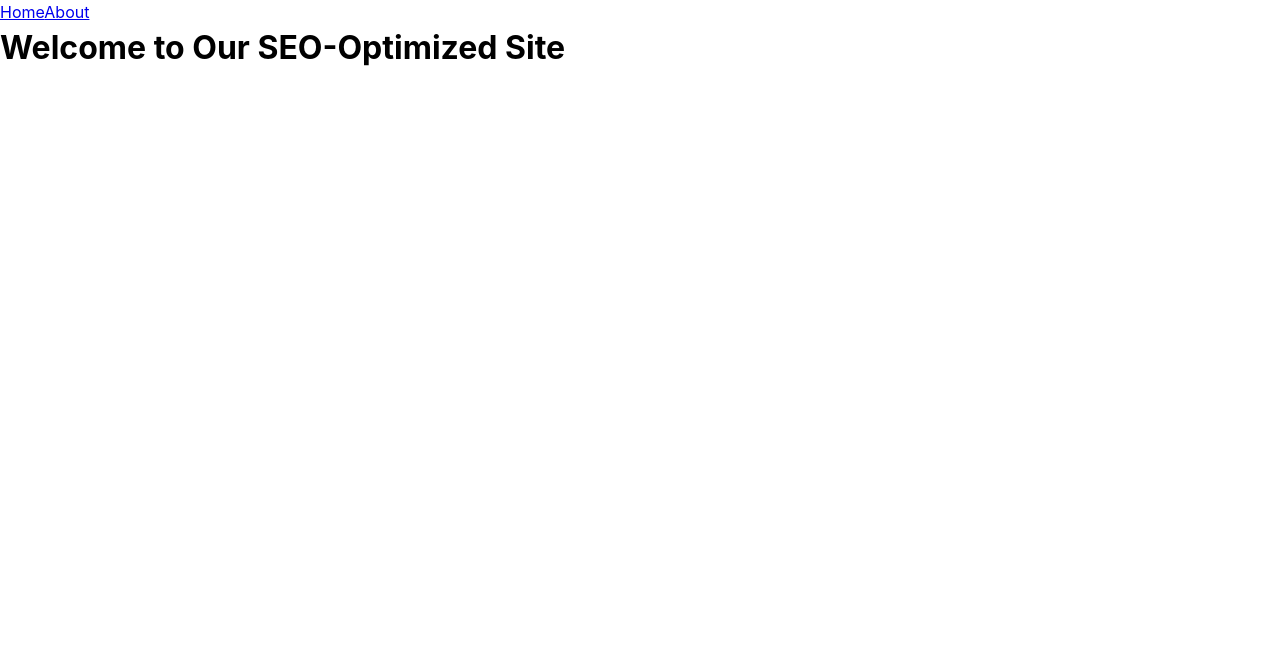
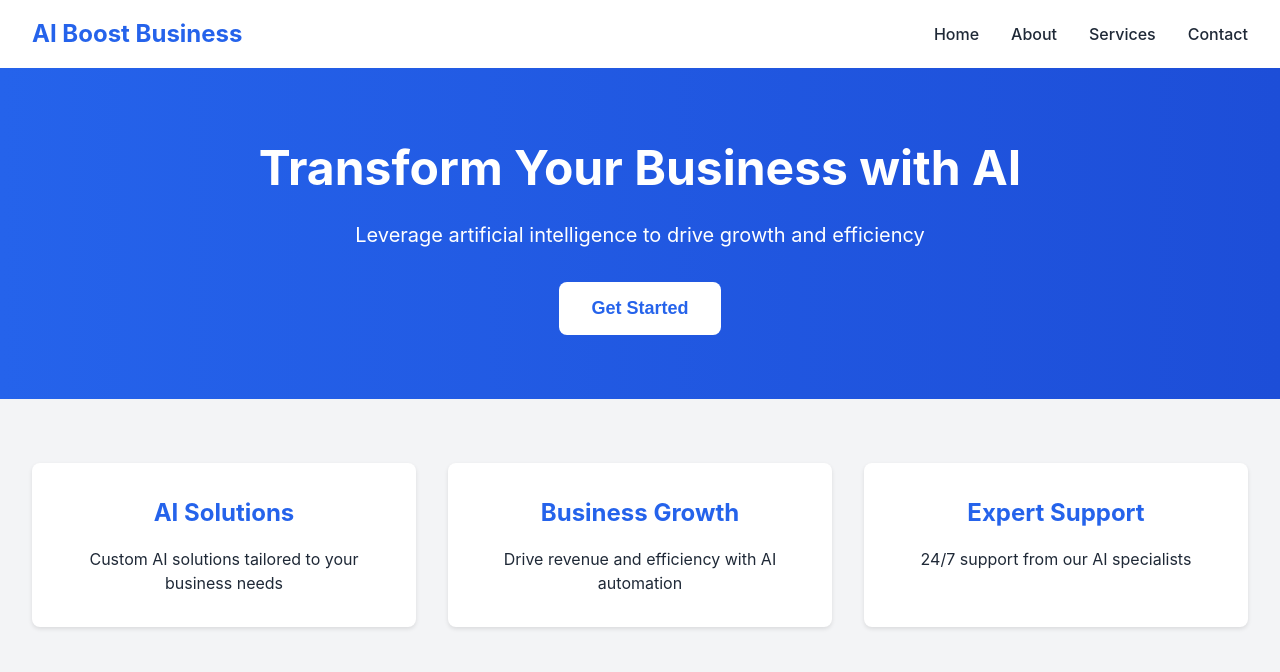
Before and after one commit to AIBusinessBoost/AI-SEO-TEST, a React (Vite) app: page / in a window 1280 px wide. Shown: the top 672 px of the page. Built offline with nearby package versions, Linux system fonts and the light colour scheme.

Commit message:
Initial commit

```diff
--- a/index.html
+++ b/index.html
@@ -4,8 +4,7 @@
     <meta charset="UTF-8" />
     <link rel="icon" type="image/svg+xml" href="/vite.svg" />
     <meta name="viewport" content="width=device-width, initial-scale=1.0" />
-    <meta name="description" content="SEO-optimized React application" />
-    <title>SEO React App</title>
+    <title>AI Boost Business</title>
   </head>
   <body>
     <div id="root"></div>
--- a/src/components/Layout.jsx
+++ b/src/components/Layout.jsx
@@ -1,8 +1,23 @@
-import React from 'react';
-import { Outlet } from 'react-router-dom'
-import Navigation from './Navigation'
+import React, { useEffect } from 'react';
+import { Outlet } from 'react-router-dom';
+import Navigation from './Navigation';
 
 export default function Layout() {
+  useEffect(() => {
+    // Initialize Tawk.to chat widget
+    var Tawk_API = window.Tawk_API || {};
+    var Tawk_LoadStart = new Date();
+    (function(){
+      var s1 = document.createElement("script");
+      var s0 = document.getElementsByTagName("script")[0];
+      s1.async = true;
+      s1.src = 'https://embed.tawk.to/YOUR_TAWK_ID/default';
+      s1.charset = 'UTF-8';
+      s1.setAttribute('crossorigin','*');
+      s0.parentNode.insertBefore(s1,s0);
+    })();
+  }, []);
+
   return (
     <>
       <Navigation />
@@ -10,5 +25,5 @@ export default function Layout() {
         <Outlet />
       </main>
     </>
-  )
+  );
 }
--- a/src/components/Navigation.jsx
+++ b/src/components/Navigation.jsx
@@ -1,11 +1,18 @@
 import React from 'react';
-import { Link } from 'react-router-dom'
+import { Link } from 'react-router-dom';
 
 export default function Navigation() {
   return (
-    <nav>
-      <Link to="/">Home</Link>
-      <Link to="/about">About</Link>
+    <nav className="main-nav">
+      <div className="logo">
+        <Link to="/">AI Boost Business</Link>
+      </div>
+      <div className="nav-links">
+        <Link to="/">Home</Link>
+        <Link to="/about">About</Link>
+        <Link to="/services">Services</Link>
+        <Link to="/contact">Contact</Link>
+      </div>
     </nav>
-  )
+  );
 }
--- a/src/index.css
+++ b/src/index.css
@@ -1,4 +1,7 @@
 :root {
+  --primary-color: #2563eb;
+  --text-color: #1f2937;
+  --background-color: #ffffff;
   font-family: Inter, system-ui, Avenir, Helvetica, Arial, sans-serif;
   line-height: 1.5;
   font-weight: 400;
@@ -12,4 +15,109 @@
 
 body {
   min-height: 100vh;
+  color: var(--text-color);
+  background-color: var(--background-color);
 }
+
+.main-nav {
+  display: flex;
+  justify-content: space-between;
+  align-items: center;
+  padding: 1rem 2rem;
+  background-color: var(--background-color);
+  box-shadow: 0 2px 4px rgba(0, 0, 0, 0.1);
+}
+
+.logo a {
+  font-size: 1.5rem;
+  font-weight: bold;
+  color: var(--primary-color);
+  text-decoration: none;
+}
+
+.nav-links {
+  display: flex;
+  gap: 2rem;
+}
+
+.nav-links a {
+  color: var(--text-color);
+  text-decoration: none;
+  font-weight: 500;
+}
+
+.nav-links a:hover {
+  color: var(--primary-color);
+}
+
+.hero {
+  text-align: center;
+  padding: 4rem 2rem;
+  background: linear-gradient(to right, #2563eb, #1d4ed8);
+  color: white;
+}
+
+.hero h1 {
+  font-size: 3rem;
+  margin-bottom: 1rem;
+}
+
+.hero p {
+  font-size: 1.25rem;
+  margin-bottom: 2rem;
+}
+
+.cta-button {
+  padding: 1rem 2rem;
+  font-size: 1.125rem;
+  background-color: white;
+  color: var(--primary-color);
+  border: none;
+  border-radius: 0.5rem;
+  cursor: pointer;
+  font-weight: bold;
+  transition: transform 0.2s;
+}
+
+.cta-button:hover {
+  transform: translateY(-2px);
+}
+
+.features {
+  display: grid;
+  grid-template-columns: repeat(auto-fit, minmax(250px, 1fr));
+  gap: 2rem;
+  padding: 4rem 2rem;
+  background-color: #f3f4f6;
+}
+
+.feature {
+  text-align: center;
+  padding: 2rem;
+  background-color: white;
+  border-radius: 0.5rem;
+  box-shadow: 0 2px 4px rgba(0, 0, 0, 0.1);
+}
+
+.feature h2 {
+  color: var(--primary-color);
+  margin-bottom: 1rem;
+}
+
+main {
+  min-height: calc(100vh - 64px);
+}
+
+@media (max-width: 768px) {
+  .nav-links {
+    display: none;
+  }
+
+  .hero h1 {
+    font-size: 2rem;
+  }
+
+  .hero p {
+    font-size: 1rem;
+  }
+}
--- a/src/pages/Home.jsx
+++ b/src/pages/Home.jsx
@@ -1,15 +1,33 @@
 import React from 'react';
-import { Helmet } from 'react-helmet-async'
+import { Helmet } from 'react-helmet-async';
 
 export default function Home() {
   return (
     <>
       <Helmet>
-        <title>Home | SEO React App</title>
-        <meta name="description" content="Welcome to our SEO-optimized React application" />
+        <title>AI Boost Business | Boost Your Business with AI</title>
+        <meta name="description" content="Transform your business with AI-powered solutions. AI Boost Business helps you leverage artificial intelligence to increase efficiency and drive growth." />
         <link rel="canonical" href="/" />
       </Helmet>
-      <h1>Welcome to Our SEO-Optimized Site</h1>
+      <div className="hero">
+        <h1>Transform Your Business with AI</h1>
+        <p>Leverage artificial intelligence to drive growth and efficiency</p>
+        <button className="cta-button">Get Started</button>
+      </div>
+      <div className="features">
+        <div className="feature">
+          <h2>AI Solutions</h2>
+          <p>Custom AI solutions tailored to your business needs</p>
+        </div>
+        <div className="feature">
+          <h2>Business Growth</h2>
+          <p>Drive revenue and efficiency with AI automation</p>
+        </div>
+        <div className="feature">
+          <h2>Expert Support</h2>
+          <p>24/7 support from our AI specialists</p>
+        </div>
+      </div>
     </>
-  )
+  );
 }
```
